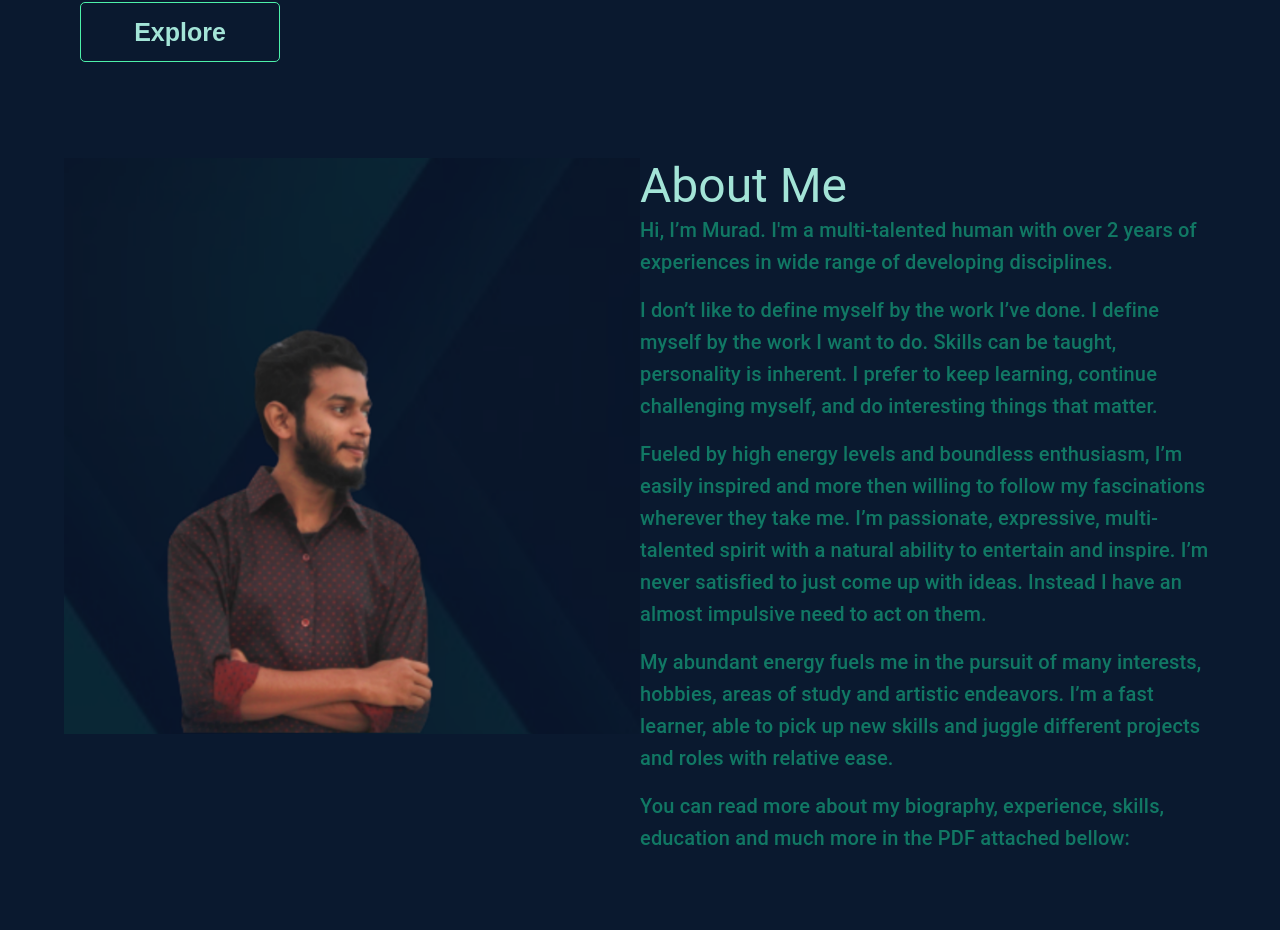
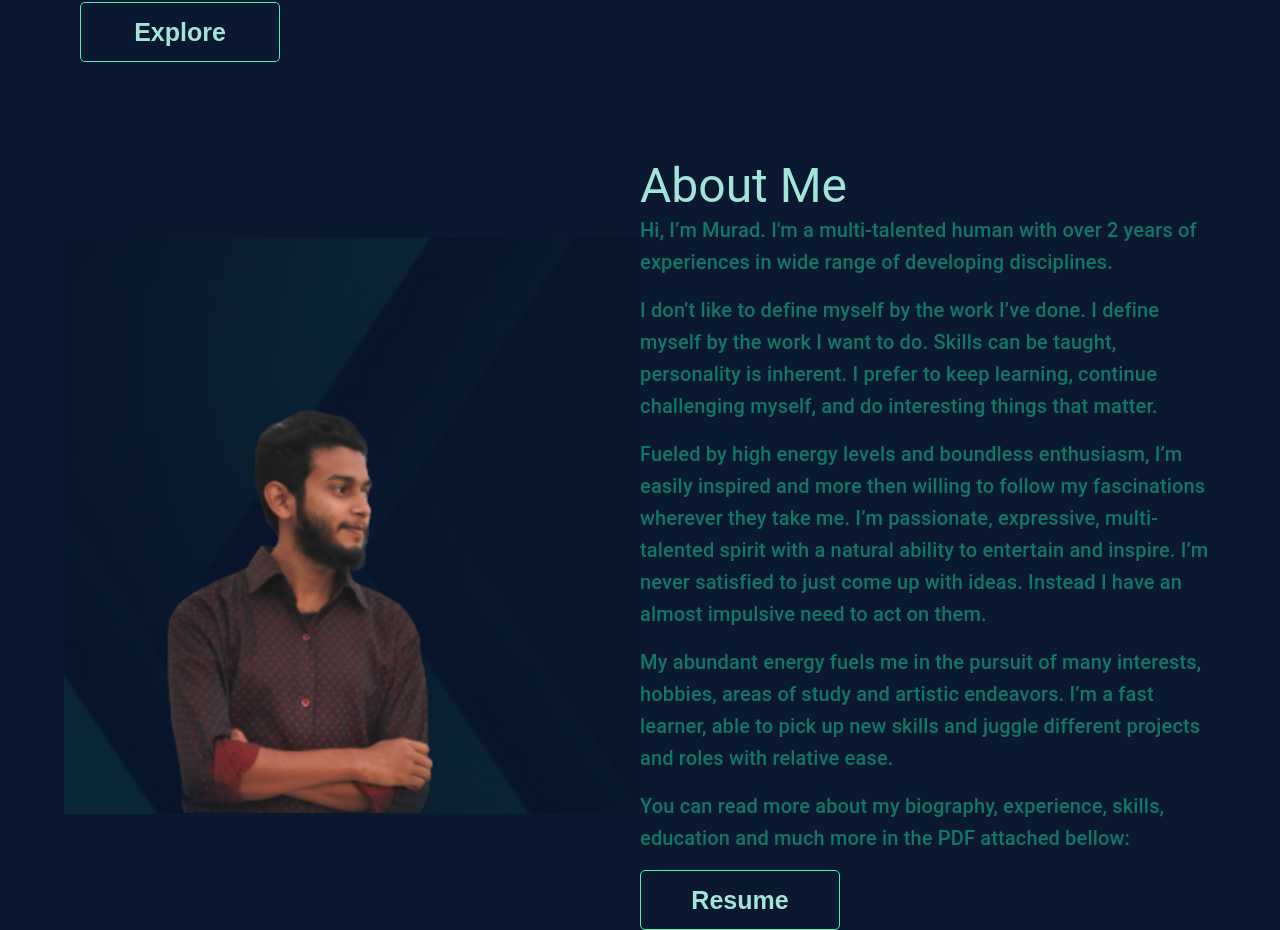
Before and after one commit to ano201/myPortfolio, a React (Create React App) app: page / in a window 1280 px wide. Shown: the part 339-1269 px from the top of the page. Before the commit the page ends 1193 px from the top, so only its background shows below. Built offline with nearby package versions, Linux system fonts and the light colour scheme.

Commit message:
about me completed

```diff
--- a/src/Pages/Home/AboutMe/AboutMe.js
+++ b/src/Pages/Home/AboutMe/AboutMe.js
@@ -2,12 +2,13 @@ import { Grid } from '@mui/material';
 import React from 'react';
 import { Box, Typography } from '@mui/material';
 import aboutMe from '../../../images/aboutMe.png';
+import { HashLink } from 'react-router-hash-link';
 
 const AboutMe = () => {
     return (
         <Box sx={{ flexGrow: 1, mt: '6rem' }} id='aboutme'>
             <Grid container>
-                <Grid md={6} sm={12}>
+                <Grid md={6} sm={12} style={{marginTop: '5rem'}}>
                     <img src={aboutMe} alt="" />
                 </Grid>
                 <Grid md={6} sm={12}>
@@ -59,6 +60,9 @@ const AboutMe = () => {
                     >
                         You can read more about my biography, experience, skills, education and much more in the PDF attached bellow:
                     </Typography>
+                    <Grid sx={{ fontWeight: 'bold', mt: 2 }}>
+                        <HashLink to='/home#aboutme'><button className='hovered-btn'>Resume</button></HashLink>
+                    </Grid>
                 </Grid>
             </Grid>
         </Box>
--- a/src/Pages/Home/Banner/Banner.js
+++ b/src/Pages/Home/Banner/Banner.js
@@ -20,7 +20,7 @@ const Banner = () => {
                         I don’t like to define myself by the work I’ve done. I define myself by the work I want to do.
                     </Typography>
                     <Grid sx={{ fontWeight: 'bold', mt: 2 }}>
- <HashLink to='/home#aboutme'><button className='hovered-btn'>Explore</button></HashLink>
+                        <HashLink to='/home#aboutme'><button className='hovered-btn'>Explore</button></HashLink>
                     </Grid>
                 </Grid>
             </Grid>
```
